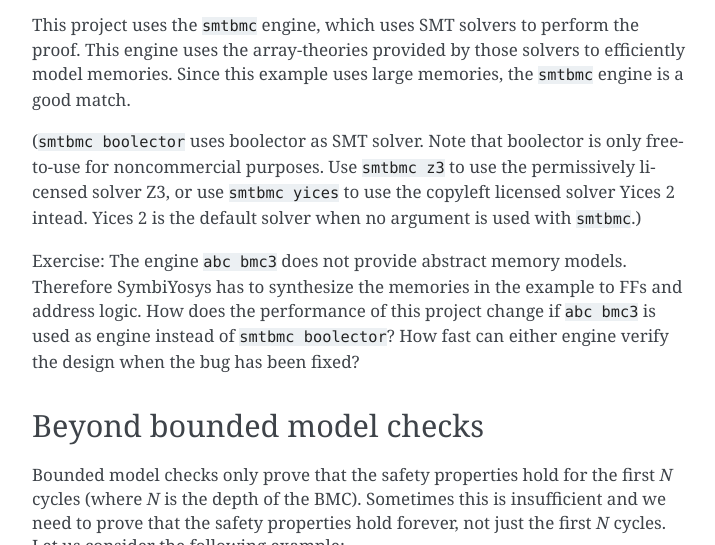
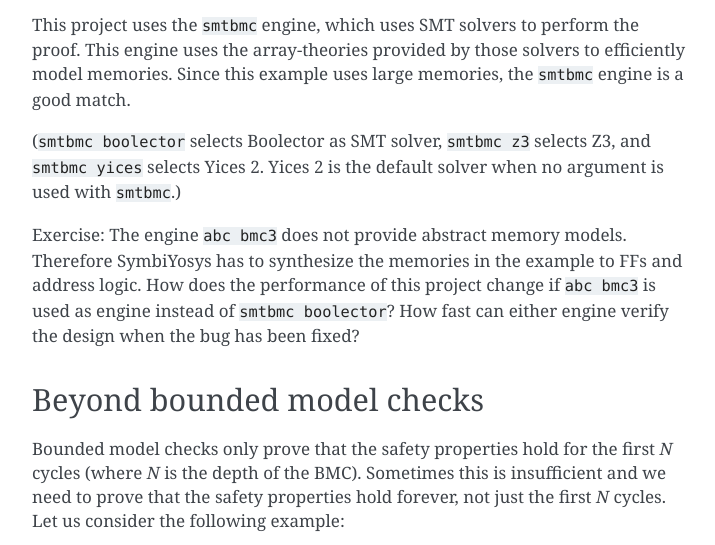
Before and after one commit to YosysHQ/sby, a Sphinx documentation site: the page built from docs/source/quickstart.rst, in a window 1280 px wide and 900 px high, scrolled down 4128 px, cut to the strip 131-676 px from the top of the window. Shown: the whole strip, without its empty margins (388-1103 px from the left). Built offline with Sphinx 7.4.7, drawn with Linux system fonts in a browser that asks for light colours.

Commit message:
Documentation update: Boolector is using the MIT license now
Signed-off-by: Clifford Wolf <clifford@clifford.at>

```diff
--- a/docs/source/quickstart.rst
+++ b/docs/source/quickstart.rst
@@ -207,10 +207,8 @@
 efficiently model memories. Since this example uses large memories, the
 ``smtbmc`` engine is a good match.
 
-(``smtbmc boolector`` uses boolector as SMT solver. Note that boolector is
-only free-to-use for noncommercial purposes. Use ``smtbmc z3`` to use the
-permissively licensed solver Z3, or use ``smtbmc yices`` to use the
-copyleft licensed solver Yices 2 intead. Yices 2 is the default solver when
+(``smtbmc boolector`` selects Boolector as SMT solver, ``smtbmc z3`` selects
+Z3, and ``smtbmc yices`` selects Yices 2. Yices 2 is the default solver when
 no argument is used with ``smtbmc``.)
 
 Exercise: The engine ``abc bmc3`` does not provide abstract memory models.
```
